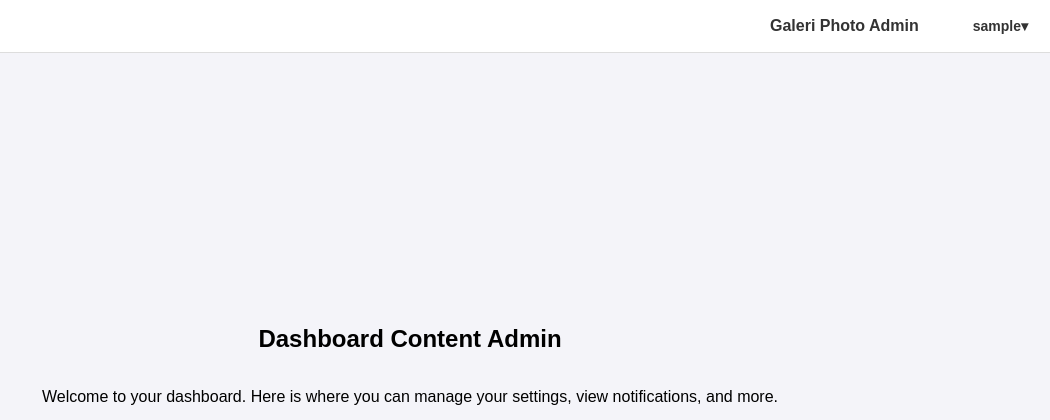
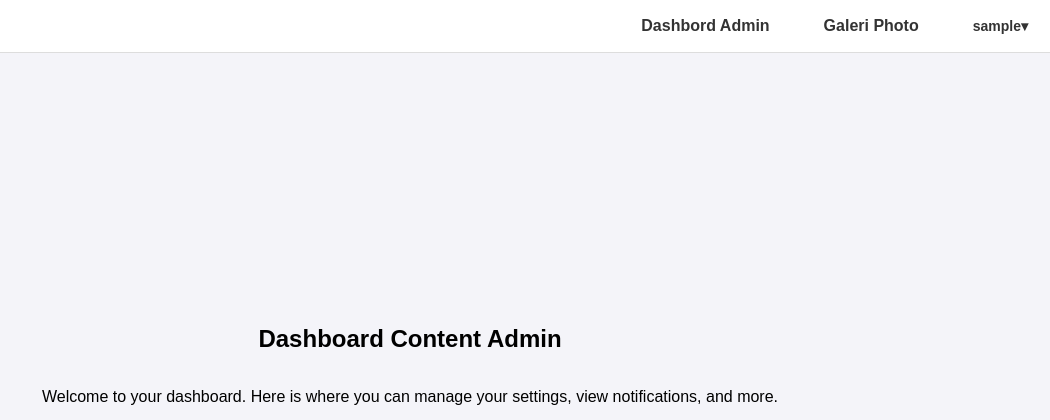
Before and after one commit to JunjungHasudungan/Galeri-Photo-website-php-native, a PHP site: page /belajar-web-native/views/admin/dashboard.php in a window 1280 px wide. Shown: the top 420 px of the page, without its empty margins (230-1280 px from the left). Run offline with PHP 8.4, Linux system fonts and the light colour scheme; the visitor is signed in with stand-in values (Sample User, id 1).

Commit message:
penambahan jalur list-galeri-photo bagian list-galeri untuk admin

```diff
--- a/config/app.php
+++ b/config/app.php
@@ -2,6 +2,7 @@
 if (session_status() === PHP_SESSION_NONE) {
     session_start();
 }
+
 return [
     'db_host'       => 'localhost',
     'db_name'       => 'example-demo-galeri-photo-native',
--- a/layouts/navigation.php
+++ b/layouts/navigation.php
@@ -18,34 +18,6 @@ if (session_status() === PHP_SESSION_NONE) {
     $userName = isset($_SESSION['user_name']) ? $_SESSION['user_name'] : 'Guest';
     $userRole = isset($_SESSION['user_role']) ? $_SESSION['user_role'] : 'user';
 ?>
-    <!-- <nav class="navbar">
-        <ul class="nav-menu">
-            <?php if (!$isLoggedIn): ?>
-                <li><a href="/belajar-web-native/auth/login.php" class="btn-login">Login</a></li>
-                <li><a href="/belajar-web-native/auth/register.php" class="btn-register">Register</a></li>
-            <?php else: ?>
-                <li><a href="dashboard.php">Dashboard</a></li>
-                <li><a href="profile.php">Profile</a></li>
-                <div id="app">
-                    <li class="dropdown" @click="toggleDropdown">
-                        <a href="#" class="dropdown-toggle" id="userDropdown">
-                            {{ userName }} <span>&#9662;</span>
-                        </a>
-                        <ul :class="{'dropdown-menu': true, 'show': isDropdownVisible}" id="dropdownMenu">
-                            <li><a href="profile.php">Profile</a></li>
-                            <li>
-                                <form id="logout-form" action="/belajar-web-native/auth/logout.php" method="post" style="display: none;">
-                                </form>
-                                <a href="#" class="btn-logout" onclick="event.preventDefault(); document.getElementById('logout-form').submit();">
-                                    Logout
-                                </a>
-                            </li>
-                        </ul>
-                    </li>
-                </div>
-            <?php endif; ?>
-        </ul>
-    </nav> -->
 
     <nav class="navbar">
         <ul class="nav-menu">
@@ -54,7 +26,12 @@ if (session_status() === PHP_SESSION_NONE) {
                 <li><a href="/belajar-web-native/auth/register.php" class="btn-register">Register</a></li>
             <?php else: ?>
                 <?php if ($userRole == 'admin'): ?>
-                    <li><a href="/belajar-web-native/views/admim/dashboard.php">Galeri Photo Admin</a></li>
+                    <li><a href="/belajar-web-native/views/admin/dashboard.php">Dashbord Admin</a></li>
+                    <li>
+                        <a href="/belajar-web-native/views/admin/galeri-photo/list-galeri-photo/list-galeri.php">
+                            Galeri Photo
+                        </a>
+                    </li>
                 <?php else: ?>
                     <li><a href="/belajar-web-native/views/users/dashboard.php">Dashboard User</a></li>
                 <?php endif; ?>
--- /dev/null
+++ b/views/admin/galeri-photo/list-galeri-photo/list-galeri.php
@@ -0,0 +1,5 @@
+<div class="container mx-auto p-4">
+    <h2 class="text-2xl font-semibold mb-4">Konten Admin Galeri Photo</h2>
+    <p>Welcome to your dashboard. Here is where you can manage your settings, view notifications, and more.</p>
+    <!-- Tambahkan konten dashboard lainnya di sini -->
+</div>
```
Also changed, not shown: views/admin/galeri-photo/list-galeri-photo/index-layout.php (added, +9 -0 lines), README.md.
